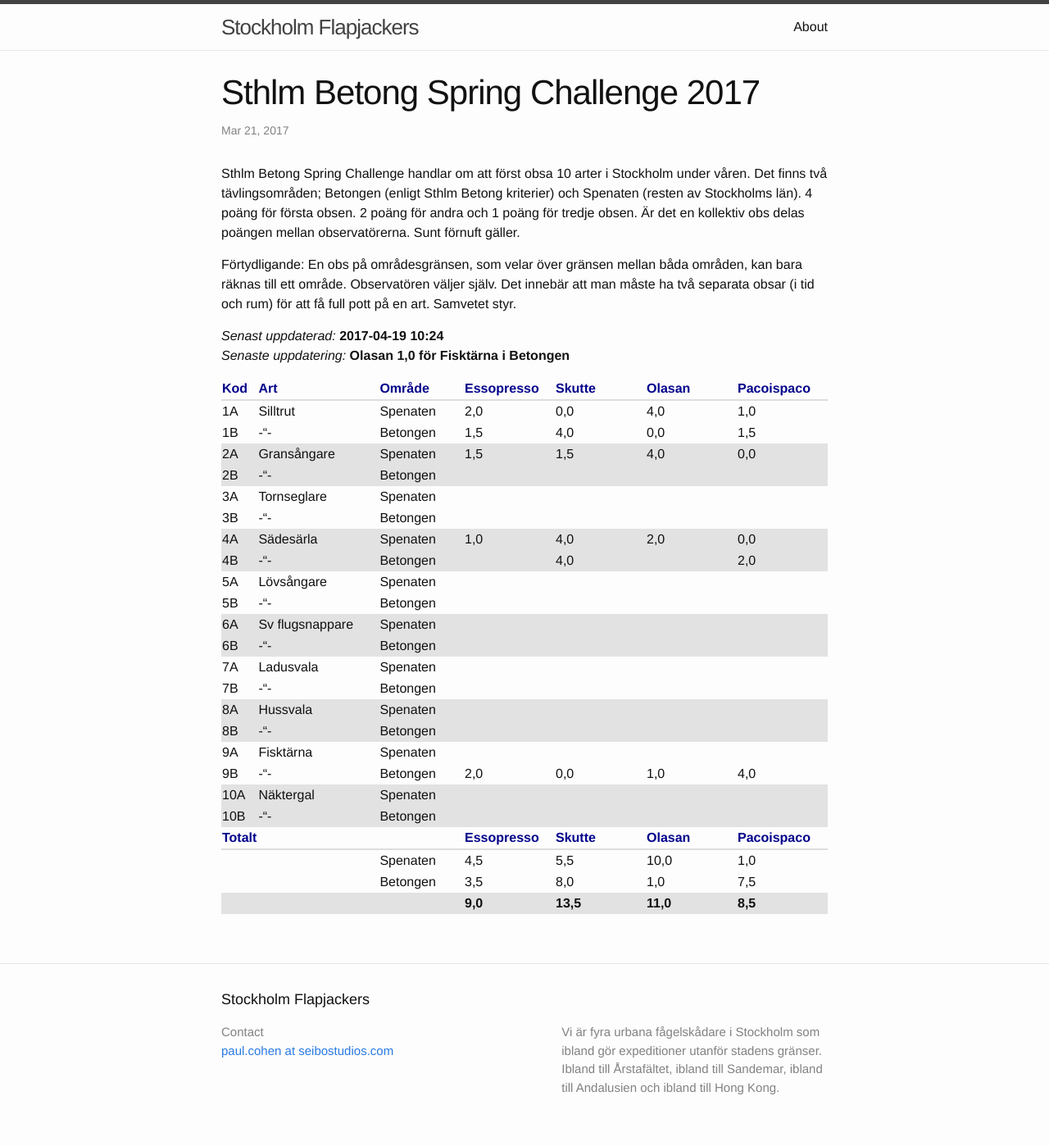
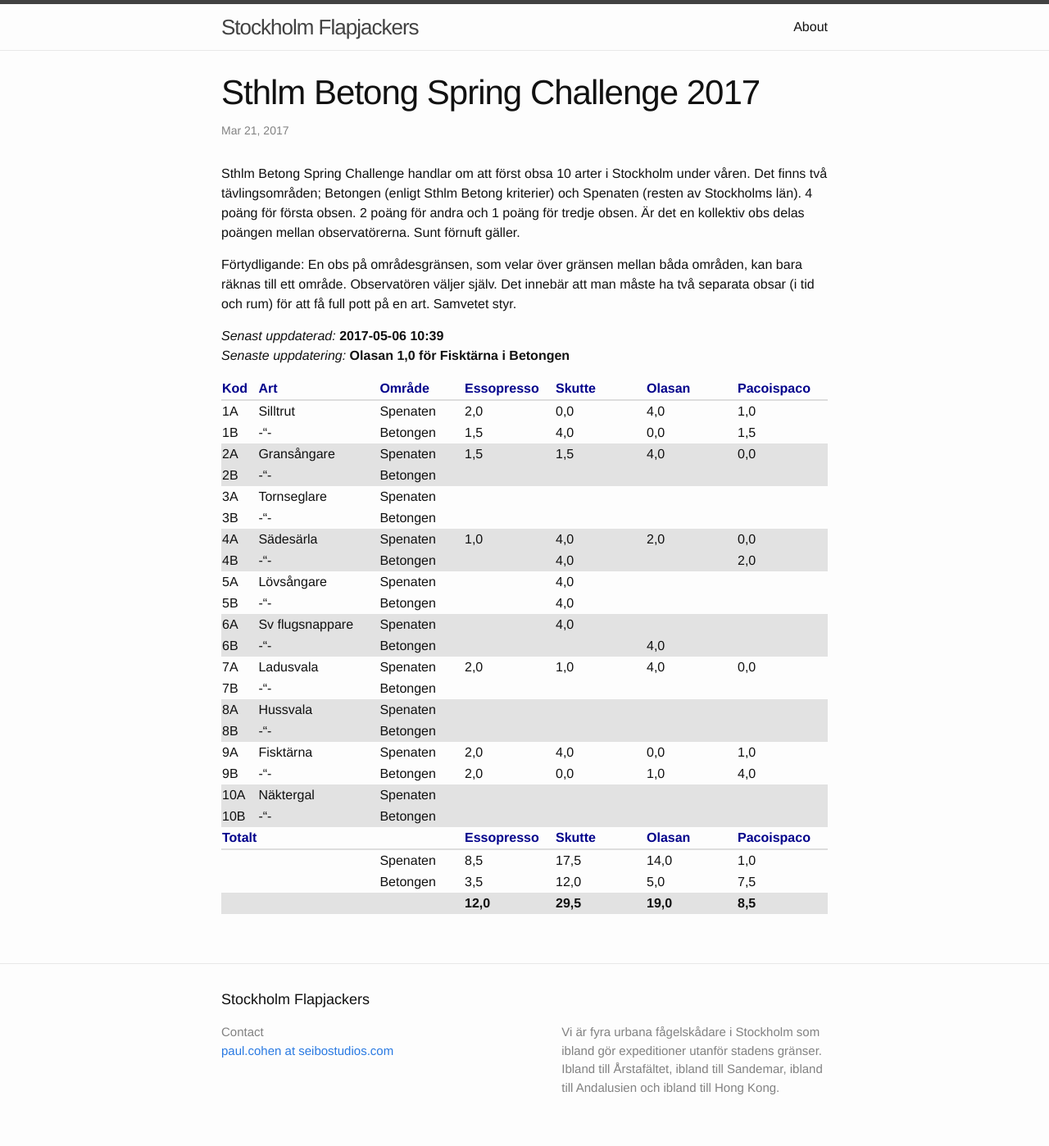
Before and after one commit to pacoispaco/flapjackers, a Jekyll site: the page built from docs/_posts/2017-03-21-sthlm-betong-spring-challenge.markdown, in a window 1280 px wide. Shown: the whole page at 82% size. Built offline with Jekyll 4.4.1, drawn with Linux system fonts in a browser that asks for light colours.

Commit message:
Added sightings up to 2015-05-05

```diff
--- a/docs/_posts/2017-03-21-sthlm-betong-spring-challenge.markdown
+++ b/docs/_posts/2017-03-21-sthlm-betong-spring-challenge.markdown
@@ -9,7 +9,7 @@ Sthlm Betong Spring Challenge handlar om att först obsa 10 arter i Stockholm un
 
 Förtydligande: En obs på områdesgränsen, som velar över gränsen mellan båda områden, kan bara räknas till ett område. Observatören väljer själv. Det innebär att man måste ha två separata obsar (i tid och rum) för att få full pott på en art. Samvetet styr.
 
-*Senast* *uppdaterad:* **2017-04-19** **10:24**
+*Senast* *uppdaterad:* **2017-05-06** **10:39**
 *Senaste* *uppdatering:* **Olasan 1,0 för Fisktärna i Betongen**
 
 | Kod | Art         | Område   | Essopresso | Skutte | Olasan | Pacoispaco |
@@ -22,15 +22,15 @@ Förtydligande: En obs på områdesgränsen, som velar över gränsen mellan bå
 | 3B  |    -"-      | Betongen |            |        |        |            |
 | 4A  | Sädesärla   | Spenaten | 1,0        | 4,0    | 2,0    | 0,0        |
 | 4B  |    -"-      | Betongen |            | 4,0    |        | 2,0        |
-| 5A  | Lövsångare  | Spenaten |            |        |        |            |
-| 5B  |    -"-      | Betongen |            |        |        |            |
-| 6A  | Sv flugsnappare  | Spenaten |            |        |        |            |
-| 6B  |    -"-           | Betongen |            |        |        |            |
-| 7A  | Ladusvala   | Spenaten |            |        |        |            |
+| 5A  | Lövsångare  | Spenaten |            | 4,0    |        |            |
+| 5B  |    -"-      | Betongen |            | 4,0    |        |            |
+| 6A  | Sv flugsnappare | Spenaten |        | 4,0    |        |            |
+| 6B  |    -"-          | Betongen |        |        | 4,0    |            |
+| 7A  | Ladusvala   | Spenaten | 2,0        | 1,0    | 4,0    | 0,0        |
 | 7B  |    -"-      | Betongen |            |        |        |            |
 | 8A  | Hussvala    | Spenaten |            |        |        |            |
 | 8B  |    -"-      | Betongen |            |        |        |            |
-| 9A  | Fisktärna   | Spenaten |            |        |        |            |
+| 9A  | Fisktärna   | Spenaten | 2,0        | 4,0    | 0,0    | 1,0        |
 | 9B  |    -"-      | Betongen | 2,0        | 0,0    | 1,0    | 4,0        |
 | 10A | Näktergal   | Spenaten |            |        |        |            |
 | 10B |    -"-      | Betongen |            |        |        |            |
@@ -38,7 +38,7 @@ Förtydligande: En obs på områdesgränsen, som velar över gränsen mellan bå
 
 | Totalt  |         |          | Essopresso | Skutte | Olasan | Pacoispaco |
 | ------- | ------- | -------- | ---------- | ------ | ------ | ---------- |
-|         |         | Spenaten |  4,5       |  5,5   | 10,0   |  1,0       |
-|         |         | Betongen |  3,5       |  8,0   |  1,0   |  7,5       |
-|         |         |          |  **9,0**   | **13,5** | **11,0** | **8,5**  |
+|         |         | Spenaten |  8,5       | 17,5   | 14,0   |  1,0       |
+|         |         | Betongen |  3,5       | 12,0   |  5,0   |  7,5       |
+|         |         |          |  **12,0**  | **29,5** | **19,0** | **8,5**  |
 {: .challenge-table-class }
```
